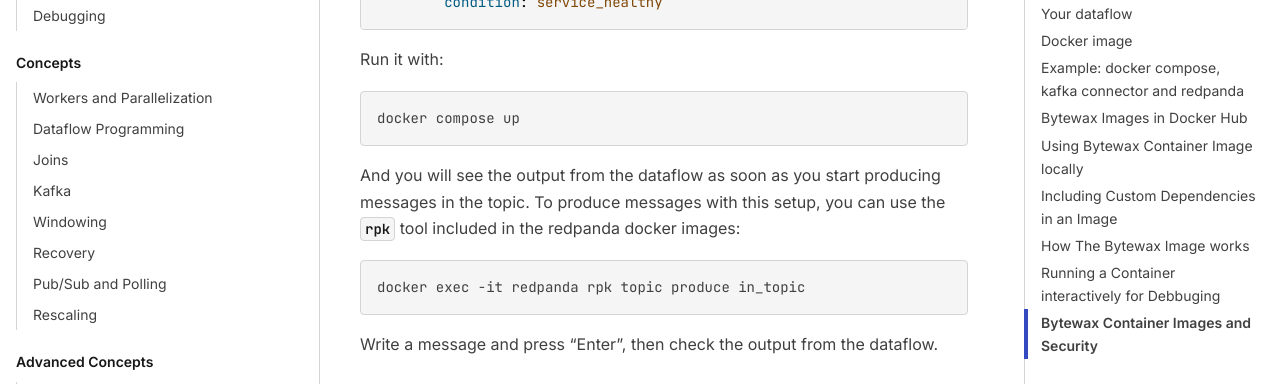
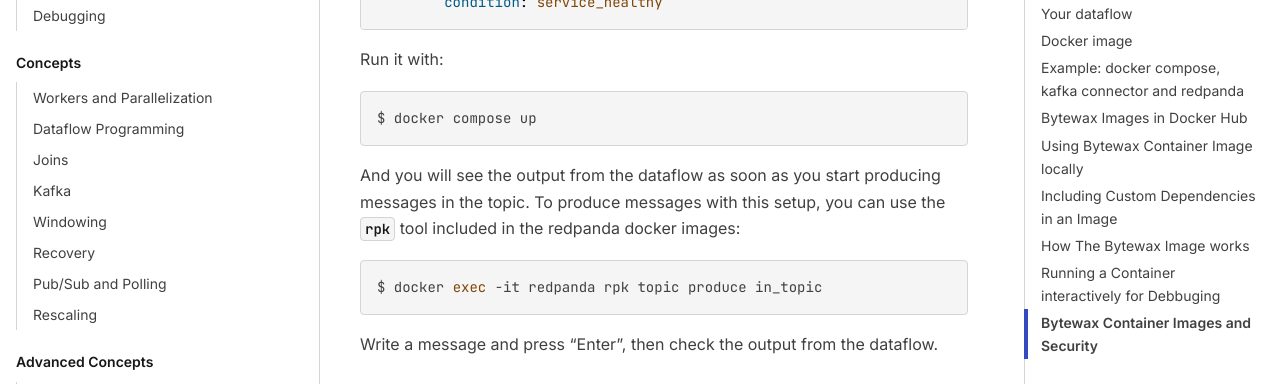
Before and after one commit to bytewax/bytewax, a Sphinx documentation site: the page built from docs/guide/deployment/container.md, in a window 1280 px wide and 1400 px high, scrolled down 2981 px. Shown: the part 151-535 px from the top of the window. Built offline with Sphinx 7.4.7 and the PyData theme 0.15.4, drawn with Linux system fonts in a browser that asks for light colours; pages that are not in the unit, such as notebooks, are missing from menus; some of the changed text lies outside the part shown.

Commit message:
Doctests in docstrings

````diff
--- a/docs/guide/deployment/container.md
+++ b/docs/guide/deployment/container.md
@@ -10,7 +10,7 @@
 
 Create a new file `dataflow.py` with the following content:
 
-```python
+```{testcode}
 from bytewax import operators as op
 from bytewax.connectors.stdio import StdOutSink
 from bytewax.dataflow import Dataflow
@@ -86,7 +86,7 @@
 Modify the dataflow to read data from a kafka topic rather than the
 testing input:
 
-```python
+```{testcode}
 from bytewax import operators as op
 from bytewax.connectors.kafka import operators as kop
 from bytewax.connectors.stdio import StdOutSink
@@ -143,16 +143,16 @@
 
 Run it with:
 
-```
-docker compose up
+```console
+$ docker compose up
 ```
 
 And you will see the output from the dataflow as soon as you start
 producing messages in the topic. To produce messages with this setup,
 you can use the `rpk` tool included in the redpanda docker images:
 
-```
-docker exec -it redpanda rpk topic produce in_topic
+```console
+$ docker exec -it redpanda rpk topic produce in_topic
 ```
 
 Write a message and press "Enter", then check the output from the
@@ -211,7 +211,7 @@
 Then create a file `dataflows/my_flow.py` with the following simple
 dataflow:
 
-```python
+```{testcode}
 from bytewax import operators as op
 from bytewax.connectors.stdio import StdOutSink
 from bytewax.dataflow import Dataflow
@@ -276,7 +276,7 @@
 You can inherit the base bytewax image and just install the missing
 dependencies in a `RUN` step:
 
-```
+```Dockerfile
 # Dockerfile
 FROM bytewax/bytewax
 
````
Also changed, not shown: docs/guide/contributing/release.md (+5 -1 lines), docs/guide/deployment/metrics.md (+13 -13 lines), 9 other files.
